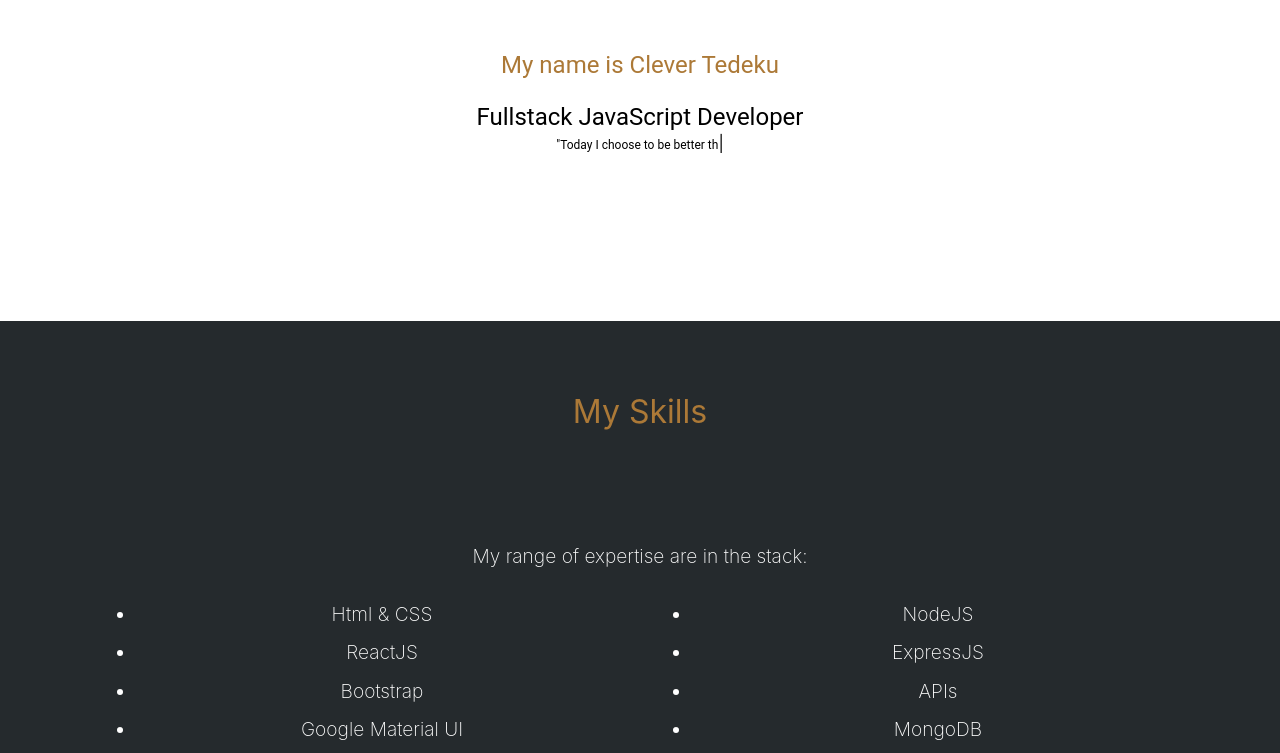
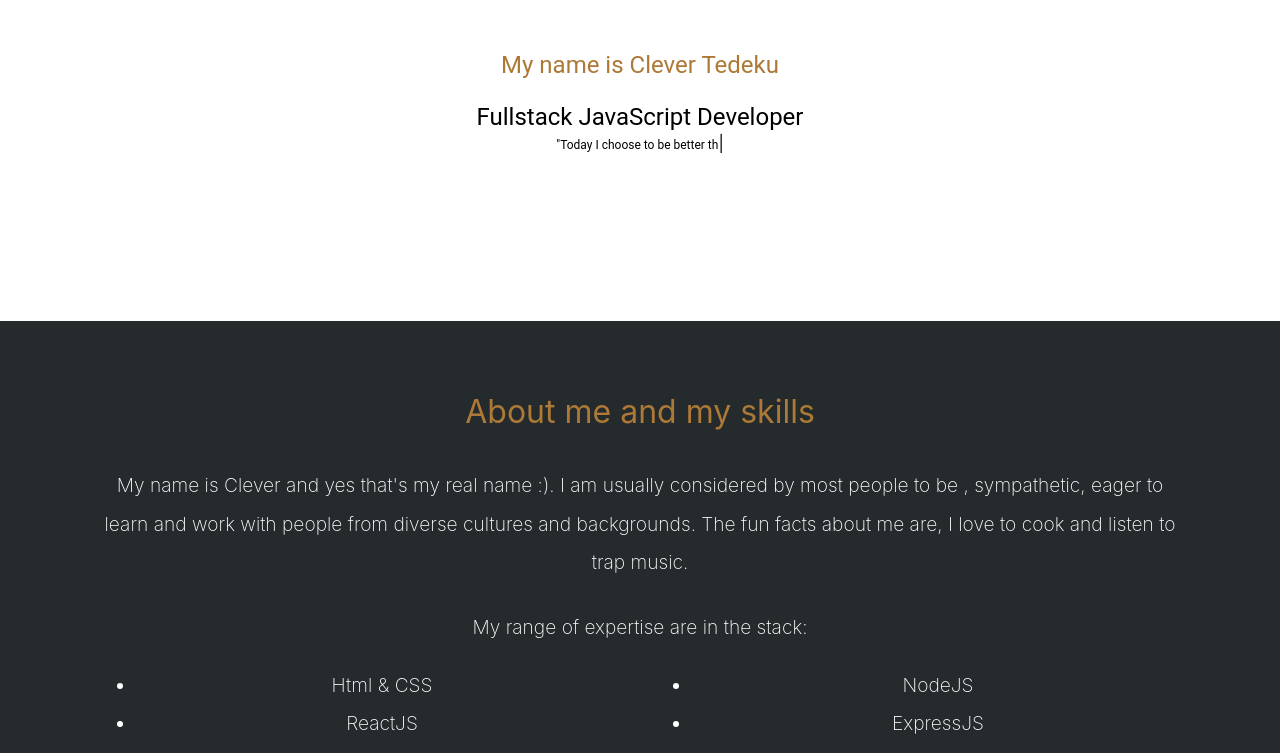
Before and after one commit to Cleverttech/my-portfolio, a React (Create React App) app: page / in a window 1280 px wide. Shown: the part 543-1296 px from the top of the page. Built offline with nearby package versions, Linux system fonts and the light colour scheme.

Commit message:
modify hero page

```diff
--- a/src/App.js
+++ b/src/App.js
@@ -253,14 +253,16 @@ function App() {
 				  </Typist>
 				</Grid>
 			</Grid>
-			<Grid>
-
-				</Grid>
 
 			<Grid style={skillsSection} id="skills">
 				<h1 className={classes.heading} color={theme.palette.secondary.main}>
-					My Skills
+					About me and my skills
 				</h1>
+				<p style={skillText}>
+                    My name is Clever and yes that's my real name :). I am usually considered by most people to be , sympathetic,
+					eager to learn and work with people from diverse cultures and backgrounds.
+					 The fun facts about me are, I love to cook and listen to trap music.
+				</p>
 				<p style={skillText}>
 					My range of expertise are in the stack:
 					<Grid container spacing={3}>
@@ -294,7 +296,7 @@ function App() {
 					<Link className={classes.highlight} href="https://www.operation-karriere.de/kongresse/die-kongressreihe.html" target="_blank">
 						Entire "Kongresse" menu content
 					</Link>
-					.
+
 				</p>
 			</Grid>
 			<Grid style={projectsSection} id="projects">
@@ -441,7 +443,8 @@ function App() {
 				</small>
 			</Grid>
 		</div>
-	);
+	 )
 }
 
+
 export default App;
```
